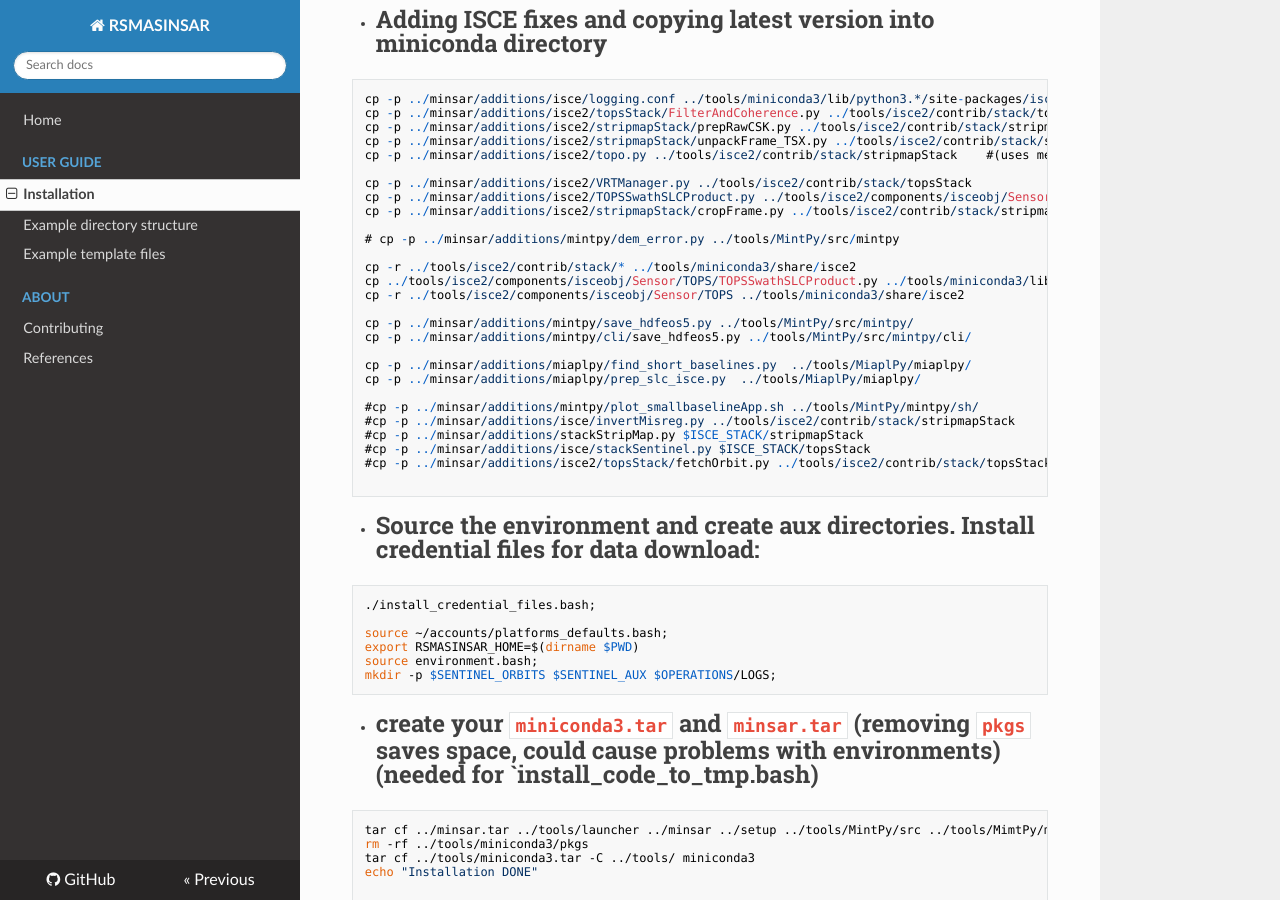
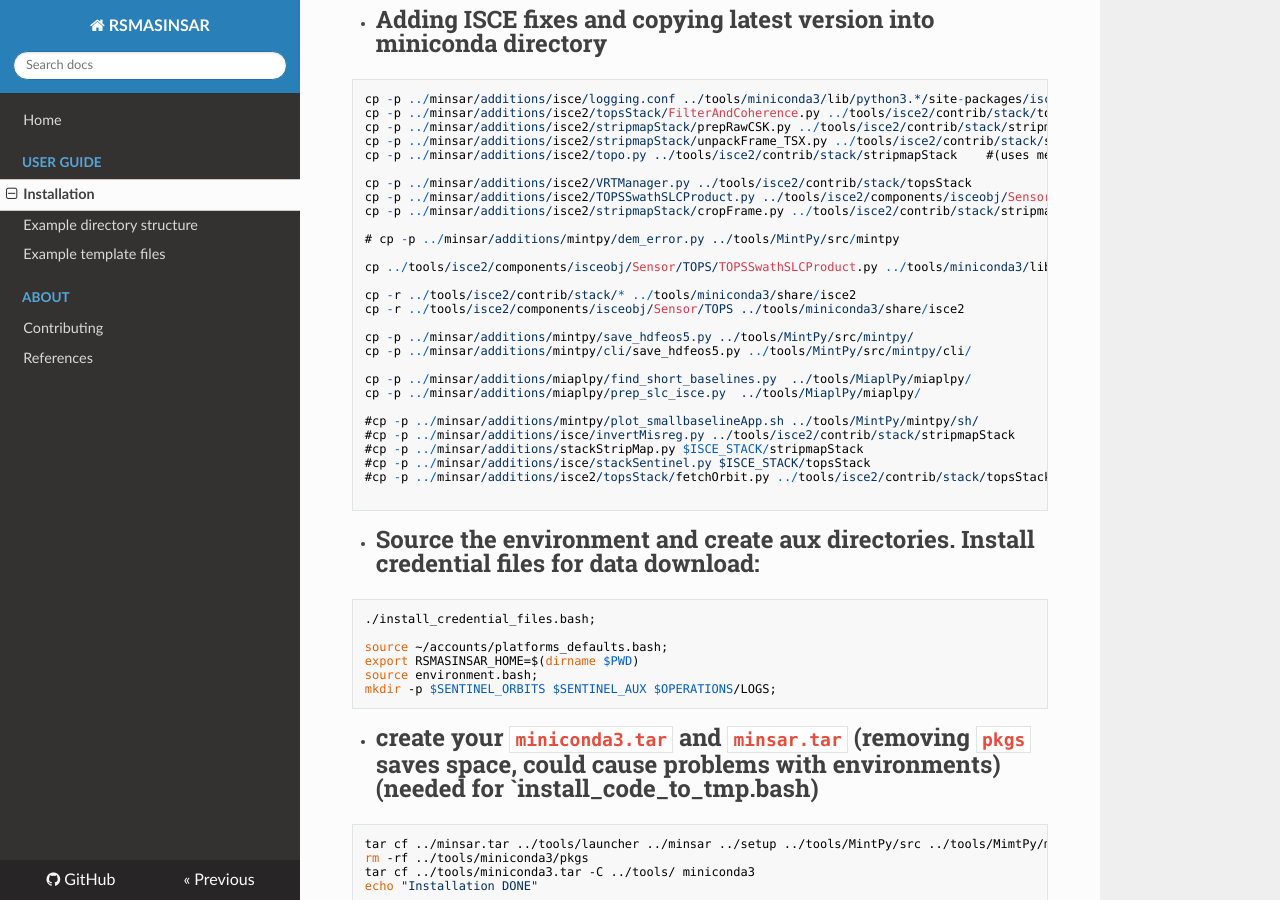
Before and after one commit to geodesymiami/rsmas_insar, an MkDocs documentation site: the page built from docs/installation.md, in a window 1280 px wide and 900 px high, scrolled down 1448 px. Built offline with MkDocs 1.6.1, drawn with Linux system fonts in a browser that asks for light colours; nearby versions of some CDN libraries.

```diff
--- a/docs/installation.md
+++ b/docs/installation.md
@@ -90,8 +90,9 @@ cp -p ../minsar/additions/isce2/stripmapStack/cropFrame.py ../tools/isce2/contri
 
 # cp -p ../minsar/additions/mintpy/dem_error.py ../tools/MintPy/src/mintpy
 
+cp ../tools/isce2/components/isceobj/Sensor/TOPS/TOPSSwathSLCProduct.py ../tools/miniconda3/lib/python3.1?/site-packages/isce/components/isceobj/Sensor/TOPS
+
 cp -r ../tools/isce2/contrib/stack/* ../tools/miniconda3/share/isce2
-cp ../tools/isce2/components/isceobj/Sensor/TOPS/TOPSSwathSLCProduct.py ../tools/miniconda3/lib/python3.1?/site-packages/isce/components/isceobj/Sensor/TOPS
 cp -r ../tools/isce2/components/isceobj/Sensor/TOPS ../tools/miniconda3/share/isce2
 
 cp -p ../minsar/additions/mintpy/save_hdfeos5.py ../tools/MintPy/src/mintpy/
```
